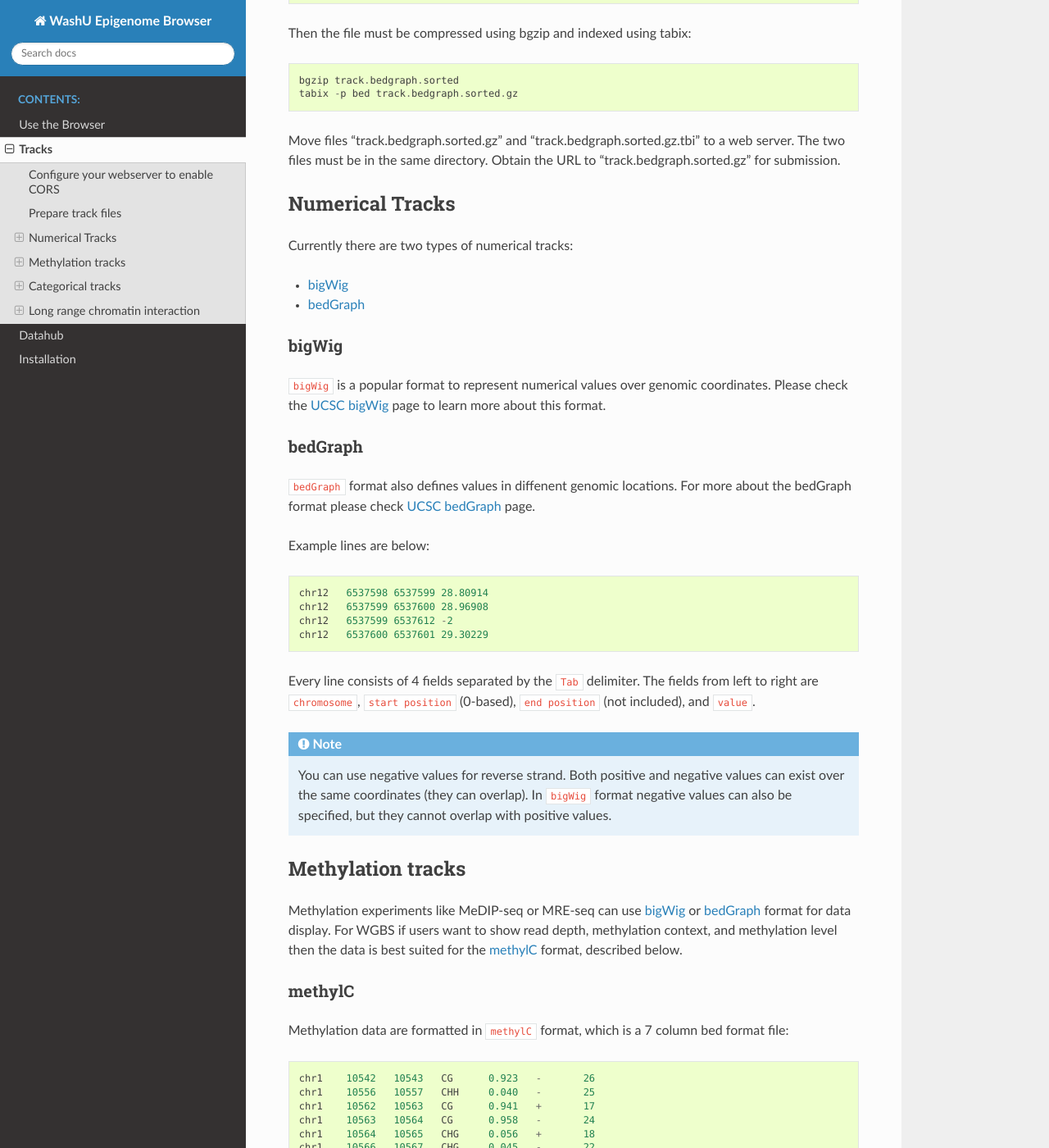
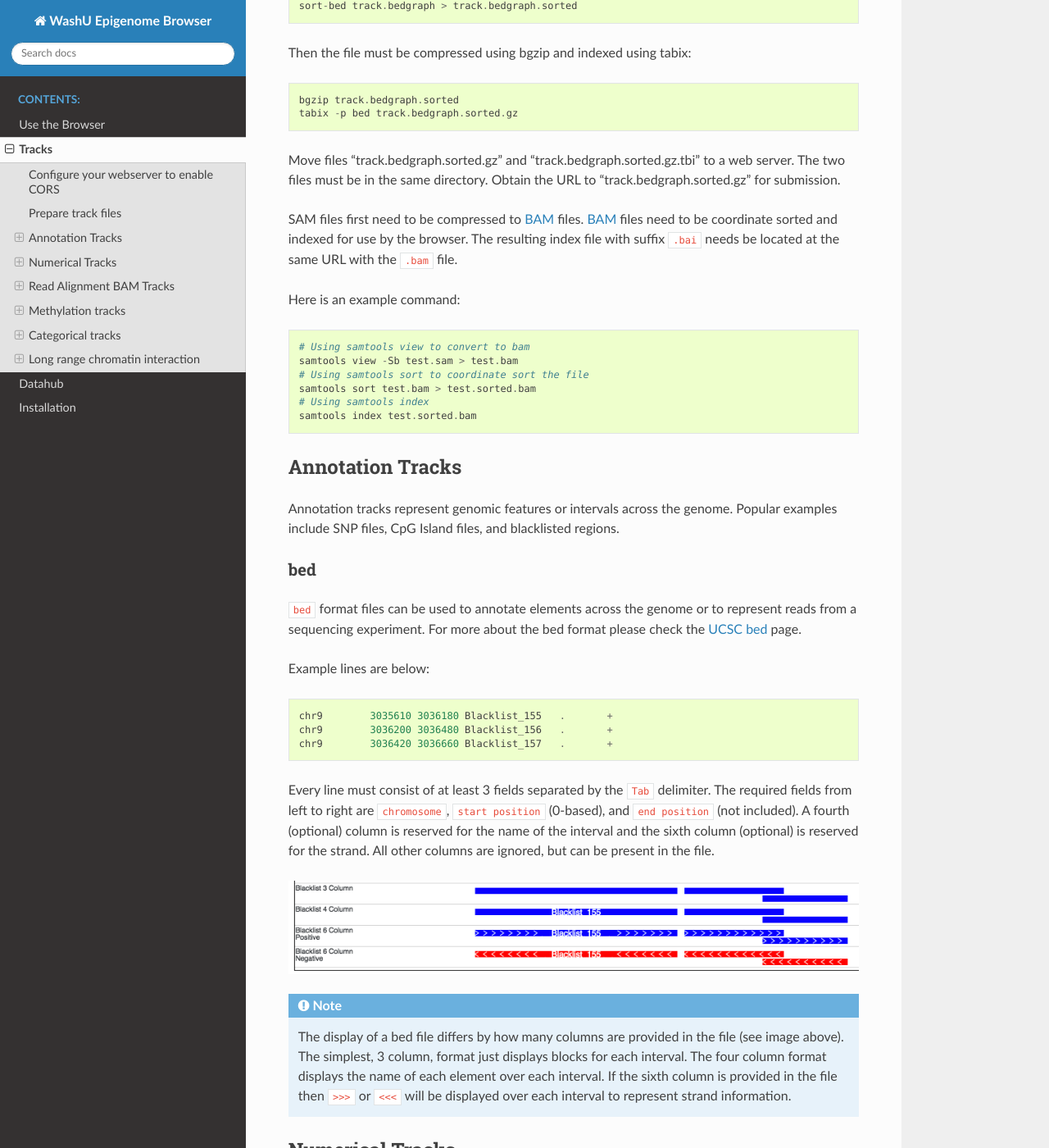
Before and after one commit to lidaof/eg-docs, a Sphinx documentation site: the page built from docs/tracks.rst, in a window 1280 px wide and 1400 px high, scrolled down 1295 px. Shown: the whole window at 82% size. Built offline with Sphinx 7.4.7 and the Read the Docs theme 2.0.0, drawn with Linux system fonts in a browser that asks for light colours; some of the changed text lies outside the part shown.

Commit message:
Update tracks.rst

```diff
--- a/docs/tracks.rst
+++ b/docs/tracks.rst
@@ -38,9 +38,10 @@ the track files need be hosted in a web accssible location using HTTP or HTTPS.
 The following sections introduce the track types that the browser supports.
 
 Binary track file formats like bigWig_ and HiC_ can be used directly with the browser.
-bedGraph_, methylC_, and categorical_ track files need to
+
+bedGraph_, methylC_, categorical_, and bed_ track files need to
 be `compressed by bgzip and indexed by tabix`_ for use by the browser.
-The resulting index file with suffix ``.tbi`` need be located
+The resulting index file with suffix ``.tbi`` needs to be located
 at the same URL with the ``.gz`` file.
 
 Bed like format track files need be sorted before submission. For example, if we have a track file named ``track.bedgraph``
@@ -63,6 +64,47 @@ The two files must be in the same directory. Obtain the URL to "track.bedgraph.s
 
 .. _`compressed by bgzip and indexed by tabix`: http://www.htslib.org/doc/tabix.html
 
+SAM files first need to be compressed to BAM_ files. BAM_ files need to be coordinate sorted and indexed for use by the browser.
+The resulting index file with suffix ``.bai`` needs be located
+at the same URL with the ``.bam`` file.
+
+Here is an example command::
+
+    # Using samtools view to convert to bam
+    samtools view -Sb test.sam > test.bam
+    # Using samtools sort to coordinate sort the file
+    samtools sort test.bam > test.sorted.bam
+    # Using samtools index
+    samtools index test.sorted.bam
+
+.. _`coordinate sorting and indexing of bam files`: http://www.htslib.org/doc/samtools.html
+
+Annotation Tracks
+----------------
+
+Annotation tracks represent genomic features or intervals across the genome. Popular examples include SNP files, CpG Island files, and blacklisted regions.
+
+bed
+~~~
+
+``bed`` format files can be used to annotate elements across the genome or to represent reads from a sequencing experiment.
+For more about the bed format please check the `UCSC bed`_ page.
+
+Example lines are below::
+
+    chr9	3035610	3036180	Blacklist_155	.	+
+    chr9	3036200	3036480	Blacklist_156	.	+
+    chr9	3036420	3036660	Blacklist_157	.	+
+
+Every line must consist of at least 3 fields separated by the ``Tab`` delimiter. The required fields from
+left to right are ``chromosome``, ``start position`` (0-based), and ``end position`` (not included). A fourth (optional) column is reserved for the name of the interval and the sixth column (optional) is reserved for the strand. All other columns are ignored, but can be present in the file.
+
+.. image:: _static/Bed_format_with_different_columns.png
+
+.. note:: The display of a bed file differs by how many columns are provided in the file (see image above). The simplest, 3 column, format just displays blocks for each interval. The four column format displays the name of each element over each interval. If the sixth column is provided in the file then ``>>>`` or ``<<<`` will be displayed over each interval to represent strand information.
+
+.. _UCSC bed: https://genome.ucsc.edu/FAQ/FAQformat.html#format1
+
 Numerical Tracks
 ----------------
 
@@ -83,7 +125,7 @@ bedGraph
 ~~~~~~~~
 
 ``bedGraph`` format also defines values in diffenent genomic locations.
-For more about the bedGraph format please check `UCSC bedGraph`_ page.
+For more about the bedGraph format please check the `UCSC bedGraph`_ page.
 
 Example lines are below::
 
@@ -100,6 +142,18 @@ left to right are ``chromosome``, ``start position`` (0-based), ``end position``
           negative values can also be specified, but they cannot overlap with positive values.
 
 .. _UCSC bedGraph: https://genome.ucsc.edu/goldenpath/help/bedgraph.html
+
+Read Alignment BAM Tracks
+----------------
+
+BAM
+~~~~
+
+The ``BAM`` format is a compressed SAM format used to store sequence alignment data.
+Please check the `Samtools Documentation`_ page to learn more about this format and how to manipulate these files.
+
+.. _Samtools Documentation: https://samtools.github.io/hts-specs/SAMv1.pdf
+
 
 Methylation tracks
 ------------------
```
